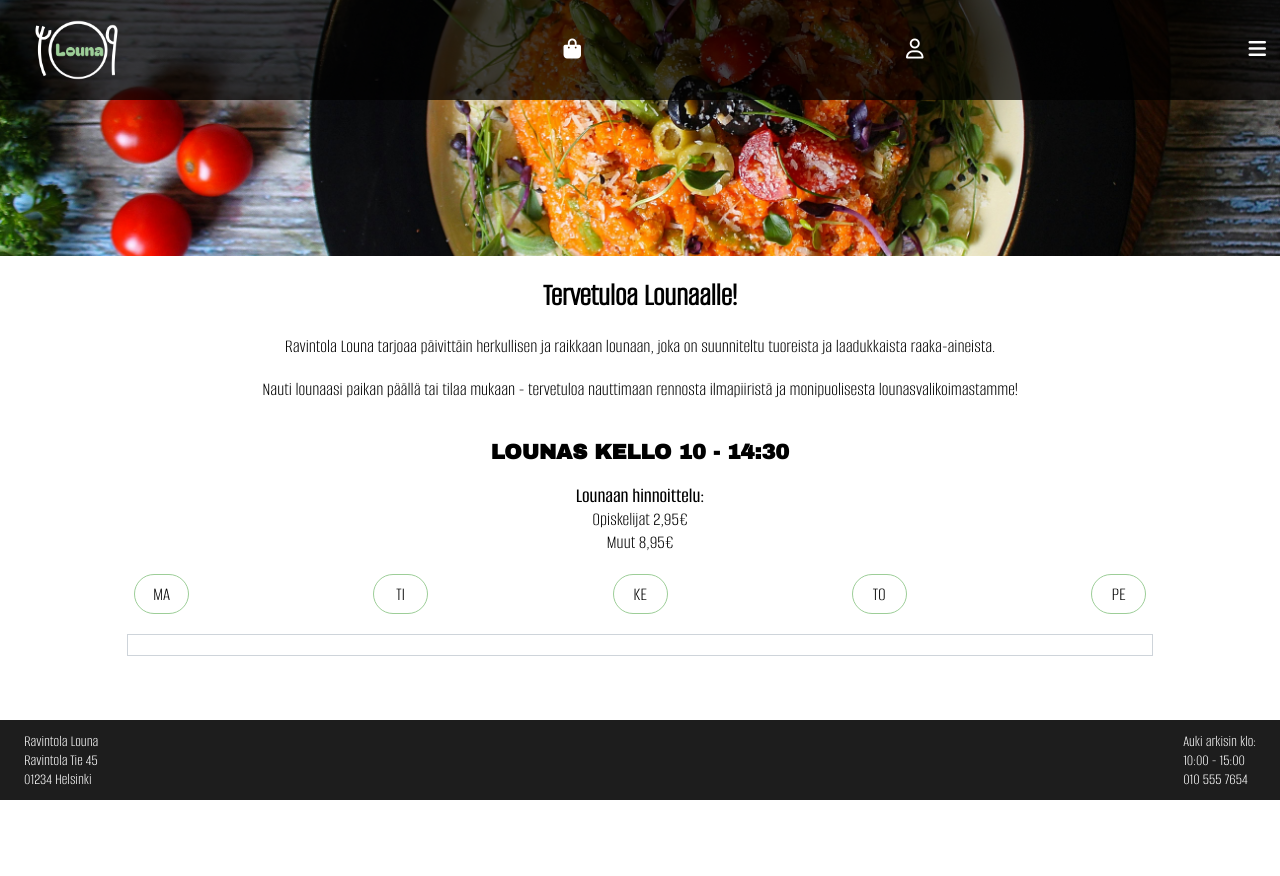
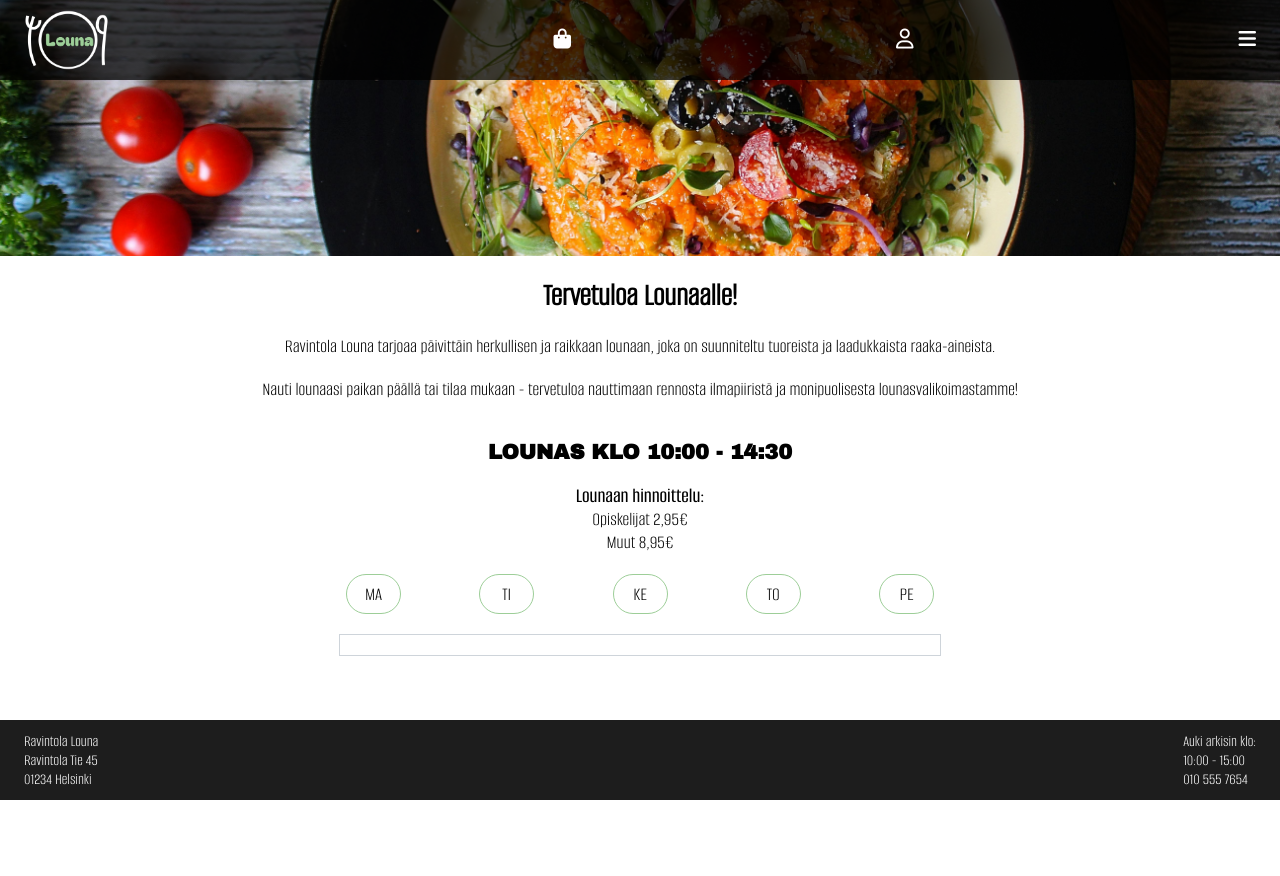
Before and after one commit to HenrietteLehtonen/Louna, a web app: file index.html in a window 1280 px wide. Run offline with its HTML, style and script files only (its server is not run), Linux system fonts and the light colour scheme; some libraries are stand-ins or nearby versions.

Commit message:
nav korjattu

```diff
--- a/index.html
+++ b/index.html
@@ -109,7 +109,7 @@
             nauttimaan rennosta ilmapiiristä ja monipuolisesta
             lounasvalikoimastamme!
           </p>
-          <h2>LOUNAS KELLO 10 - 14:30</h2>
+          <h2>LOUNAS KLO 10:00 - 14:30</h2>
           <p>
             <span>Lounaan hinnoittelu:</span><br />
             Opiskelijat 2,95€<br />
--- a/styles/style.css
+++ b/styles/style.css
@@ -45,7 +45,7 @@ h3 {
 
 .nav-bar {
   position: absolute;
-  padding: 10px;
+  /* padding: 10px; tää pois, rikkoo navin leveyden */
   width: 100vw;
   background-color: rgba(0, 0, 0, 0.74);
   color: var(--white);
@@ -94,6 +94,7 @@ h3 {
   align-items: center;
   gap: 20px;
   padding: 20px 24px 20px 24px;
+
   /* border: black solid 2px; */
 }
 
@@ -184,6 +185,10 @@ footer {
 }
 @media (min-width: 801px) {
   /* tablet, landscape iPad, lo-res laptops ands desktops */
+  .button-container,
+  .menu-container {
+    max-width: 600px;
+  }
 }
 @media (min-width: 1025px) {
   /* big landscape tablets, laptops, and desktops */
--- a/styles/table.css
+++ b/styles/table.css
@@ -28,3 +28,10 @@ table button {
   color: white;
   filter: drop-shadow(0px 4px 3px #88888a);
 }
+
+@media (min-width: 801px) {
+  /* tablet, landscape iPad, lo-res laptops ands desktops */
+  table {
+    max-width: 600px;
+  }
+}
```
Also changed, not shown: logo.png (deleted), 1 other file.
